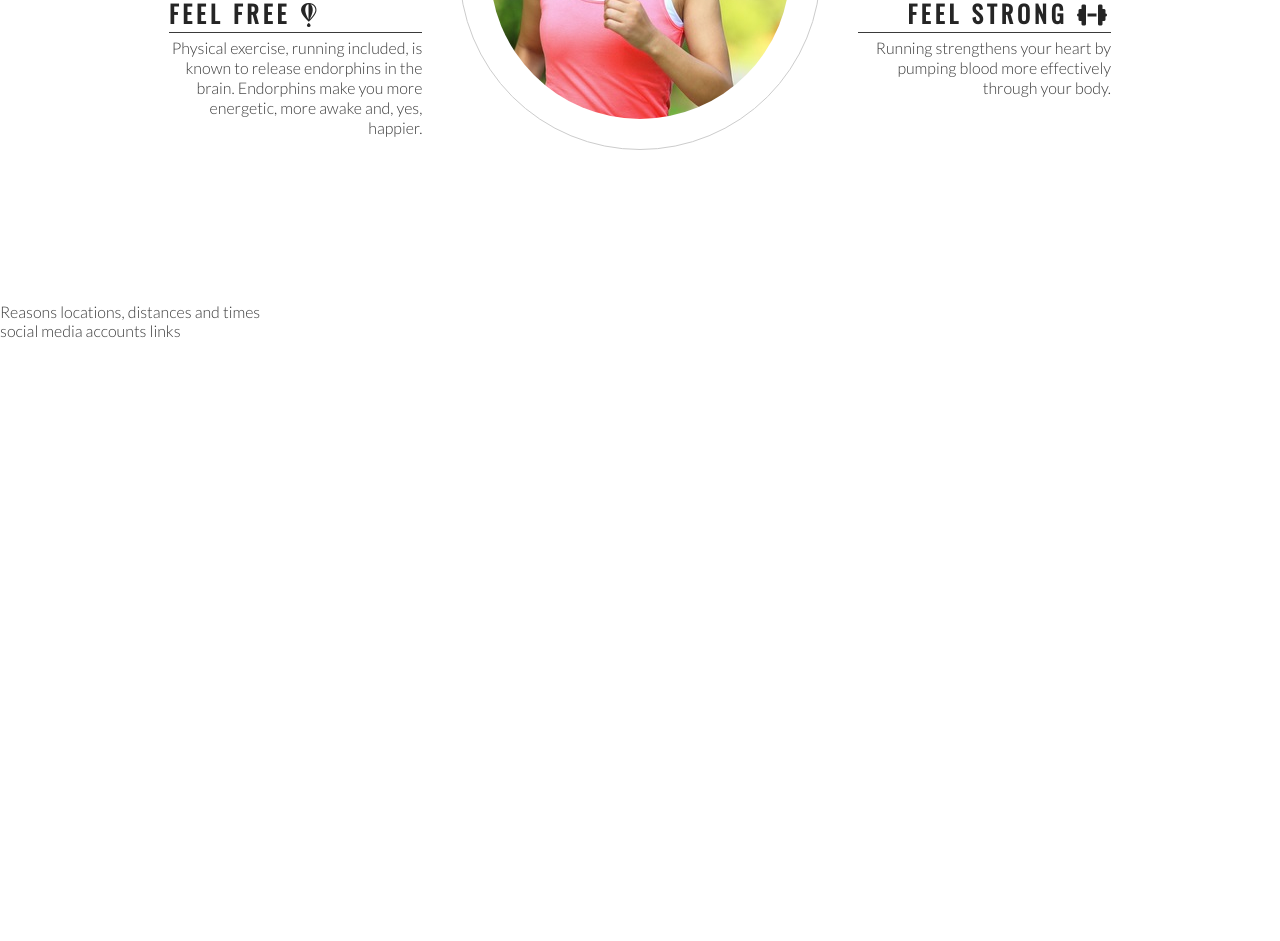
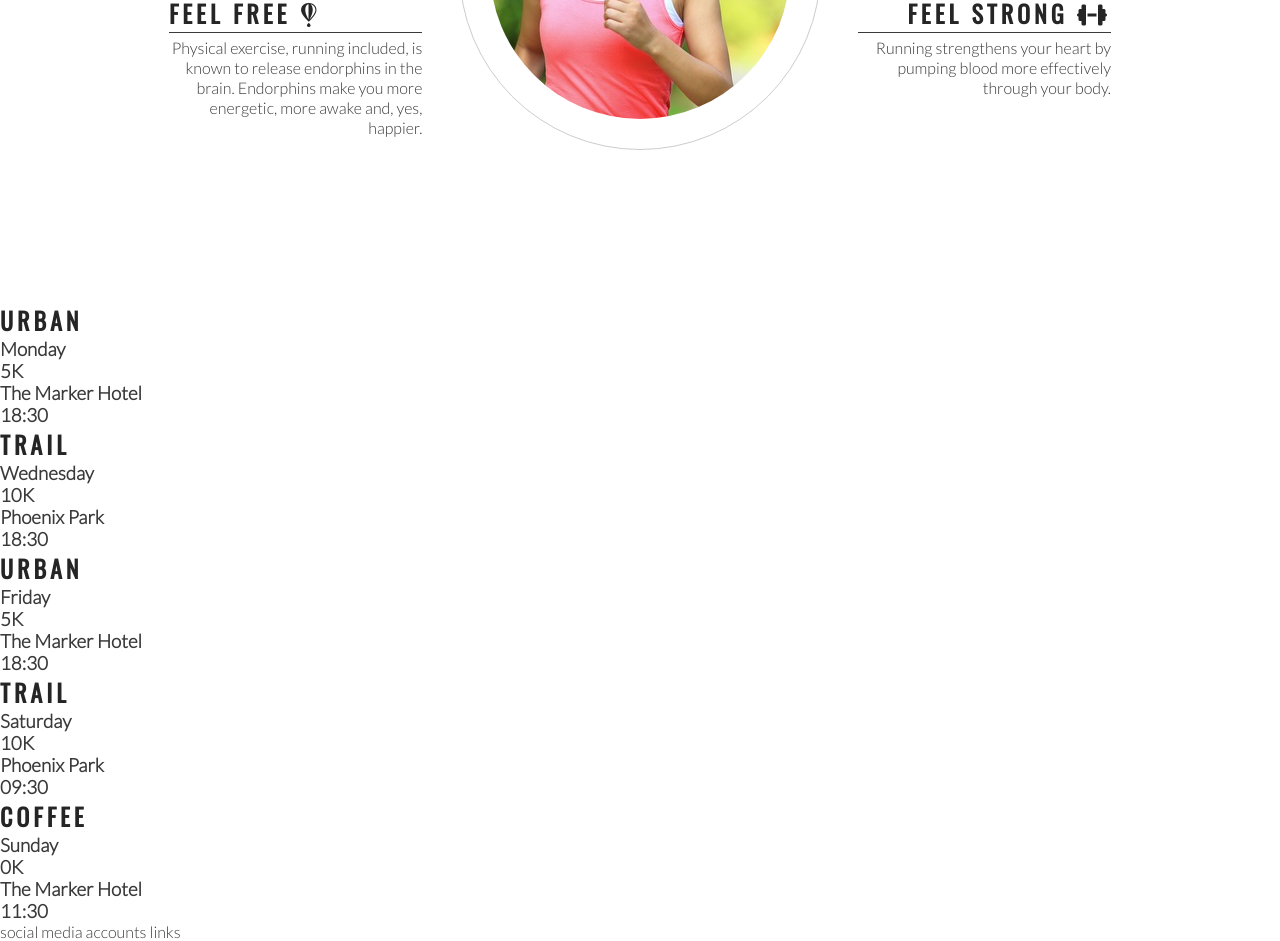
Before and after one commit to ShaneCDev/love-running, a plain HTML site: page index.html in a window 1280 px wide. Shown: the part 993-1934 px from the top of the page. Before the commit the page ends 1333 px from the top, so only its background shows below. Drawn offline with nearby package versions, Linux system fonts and the light colour scheme.

Commit message:
add meetup times structure

```diff
--- a/index.html
+++ b/index.html
@@ -83,7 +83,41 @@
         </div>
     </section>
     <section>
-        Reasons locations, distances and times
+        <div>
+            <h2>Urban</h2>
+            <h3>Monday</h3>
+            <h3>5K</h3>
+            <h3>The Marker Hotel</h3>
+            <h3>18:30</h3>
+        </div>
+        <div>
+            <h2>Trail</h2>
+            <h3>Wednesday</h3>
+            <h3>10K</h3>
+            <h3>Phoenix Park</h3>
+            <h3>18:30</h3>
+        </div>
+        <div>
+            <h2>Urban</h2>
+            <h3>Friday</h3>
+            <h3>5K</h3>
+            <h3>The Marker Hotel</h3>
+            <h3>18:30</h3>
+        </div>
+        <div>
+            <h2>Trail</h2>
+            <h3>Saturday</h3>
+            <h3>10K</h3>
+            <h3>Phoenix Park</h3>
+            <h3>09:30</h3>
+        </div>
+        <div>
+            <h2>Coffee</h2>
+            <h3>Sunday</h3>
+            <h3>0K</h3>
+            <h3>The Marker Hotel</h3>
+            <h3>11:30</h3>
+        </div>
     </section>
     <footer>
         social media accounts links
```
